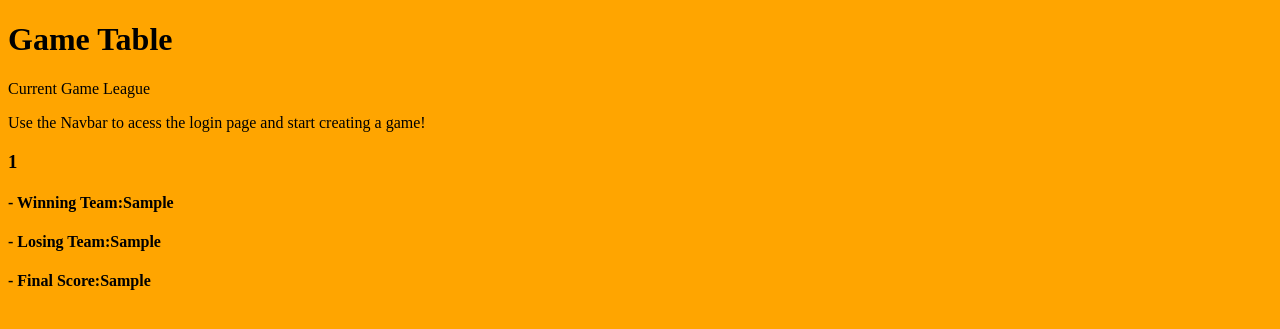
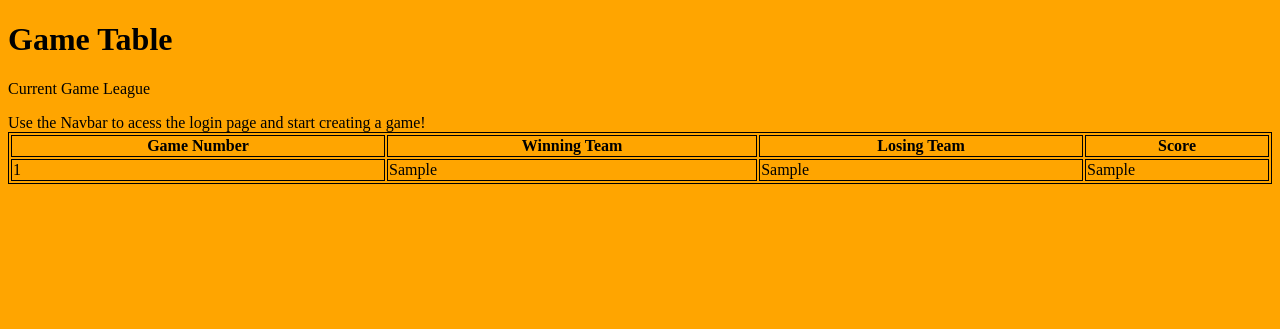
Before and after one commit to Fergus98/Individual-Project, a Flask app: page /showgames in a window 1280 px wide. Shown: the part 26-355 px from the top of the page. Run offline with Flask 2, Linux system fonts and the light colour scheme; tables that the repository leaves empty hold one stand-in row (values such as "Sample post").

Commit message:
Added tables

```diff
--- a/application/templates/showgames.html
+++ b/application/templates/showgames.html
@@ -3,13 +3,31 @@
     <h1>Game Table</h1>
     <p>Current Game League</p>
     <p1> Use the Navbar to acess the login page and start creating a game!</p1>
+	<style>
+	table, th, td {
+		border: 1px solid black;
+	}
+	</style>
+
+
     {% for game in game %}
 
     	<div>
-            <h3>{{ game.game_no }}</h3>
-	    <h4><b> - Winning Team:</b>{{ game.winning_team }}</h4>
-	    <h4><b> - Losing Team:</b>{{ game.losing_team }}</h4>
-	    <h4><b> - Final Score:</b>{{ game.score }}</h4>
+		<table style="width:100%">
+			<tr>
+				<th>Game Number</th>
+				<th>Winning Team</th>
+				<th>Losing Team</th>
+				<th>Score</th>
+			</tr>
+			<tr>
+
+				<td>{{ game.game_no }}</td>
+	    			<td>{{ game.winning_team }}</td>
+	    			<td>{{ game.losing_team }}</td>
+	    			<td>{{ game.score }}</td>
+			</tr>
+		</table>
         </div>
     {% endfor %}
 {% endblock body_content %}
```
